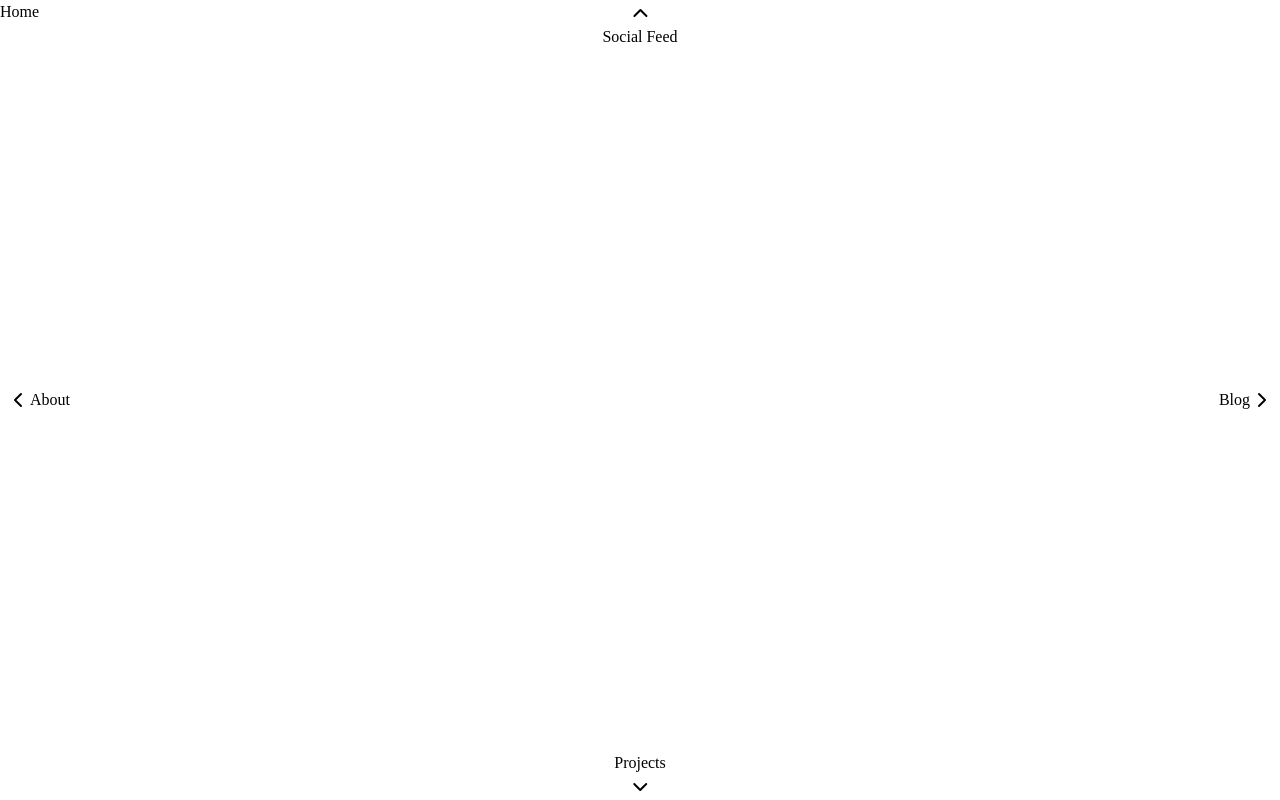
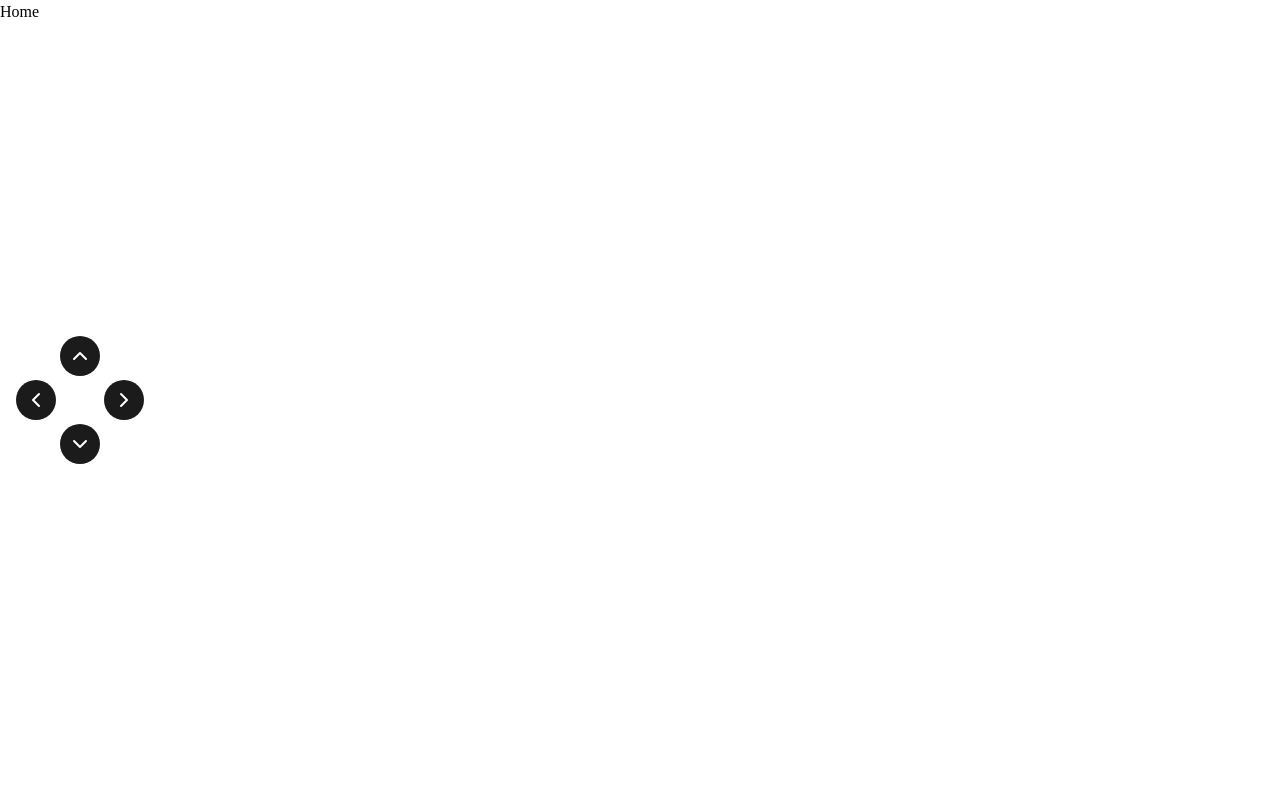
Before and after one commit to JordanAaron/PortfolioWebsite, a React (Vite) app: page / in a window 1280 px wide. Built offline with nearby package versions, Linux system fonts and the light colour scheme.

Commit message:
add styling for nav buttons on different screens

```diff
--- a/src/components/navigation/Navigation.module.scss
+++ b/src/components/navigation/Navigation.module.scss
@@ -1,3 +1,19 @@
+@use "@/styles/breakpoints" as breakpoint;
+
+.container {
+  @include breakpoint.for-medium-up {
+    position: fixed;
+    top: 50%;
+    transform: translateY(-50%);
+
+    width: 8rem;
+    height: 8rem;
+
+    margin: 0 1rem;
+    z-index: 10;
+  }
+}
+
 .button {
   position: absolute;
   z-index: 10;
@@ -9,8 +25,23 @@
     margin: auto;
   }
 
+  p {
+    @include breakpoint.for-medium-up {
+      display: none;
+    }
+  }
+
   &:hover {
     cursor: pointer;
+  }
+
+  @include breakpoint.for-medium-up {
+    background-color: #1b1b1b;
+    color: white;
+
+    width: 2.5rem;
+    height: 2.5rem;
+    border-radius: 50%;
   }
 }
 
--- a/src/components/navigation/Navigation.tsx
+++ b/src/components/navigation/Navigation.tsx
@@ -52,6 +52,7 @@ export const Navigation = ({
   switch (view) {
     case "feed":
       return (
+        <nav className={styles.container}>
           <button
             className={`${styles.down} ${styles.button}`}
             onClick={() => handleClick("down")}
@@ -59,10 +60,12 @@ export const Navigation = ({
             <p>Home</p>
             <ChevronDown />
           </button>
+        </nav>
       );
 
     case "blog":
       return (
+        <nav className={styles.container}>
           <button
             className={`${styles.left} ${styles.button}`}
             onClick={() => handleClick("left")}
@@ -70,21 +73,23 @@ export const Navigation = ({
             <ChevronLeft />
             <p>Home</p>
           </button>
+        </nav>
       );
-
     case "projects":
       return (
+        <nav className={styles.container}>
           <button
             className={`${styles.up} ${styles.button}`}
             onClick={() => handleClick("up")}
           >
+            <ChevronUp />
             <p>Home</p>
-          <ChevronUp />
           </button>
+        </nav>
       );
-
     case "about":
       return (
+        <nav className={styles.container}>
           <button
             className={`${styles.right} ${styles.button}`}
             onClick={() => handleClick("right")}
@@ -92,10 +97,11 @@ export const Navigation = ({
             <p>Home</p>
             <ChevronRight />
           </button>
+        </nav>
       );
     default:
       return (
-        <>
+        <nav className={styles.container}>
           <button
             className={`${styles.up} ${styles.button}`}
             onClick={() => handleClick("up")}
@@ -124,7 +130,7 @@ export const Navigation = ({
             <p>Blog</p>
             <ChevronRight />
           </button>
-        </>
+        </nav>
       );
   }
 };
--- a/src/components/section/Section.module.scss
+++ b/src/components/section/Section.module.scss
@@ -1,7 +1,9 @@
 .section {
-	position: absolute;
-	transition: transform 1s ease;
+  position: absolute;
+  transition: transform 1s ease;
 
-	width: 100%;
-	height: 100%;
+  width: 100%;
+  height: 100%;
+
+  overflow: auto;
 }
--- /dev/null
+++ b/src/styles/_breakpoints.scss
@@ -0,0 +1,30 @@
+@mixin for-extra-small-only {
+  @media (max-width: 575px) {
+    @content;
+  }
+}
+@mixin for-small-up {
+  @media (min-width: 576px) {
+    @content;
+  }
+}
+@mixin for-medium-up {
+  @media (min-width: 768px) {
+    @content;
+  }
+}
+@mixin for-large-up {
+  @media (min-width: 992px) {
+    @content;
+  }
+}
+@mixin for-extra-large-up {
+  @media (min-width: 1200px) {
+    @content;
+  }
+}
+@mixin for-extra-extra-large-up {
+  @media (min-width: 1400px) {
+    @content;
+  }
+}
```
Lines whose indentation alone changed are shown as unchanged.
